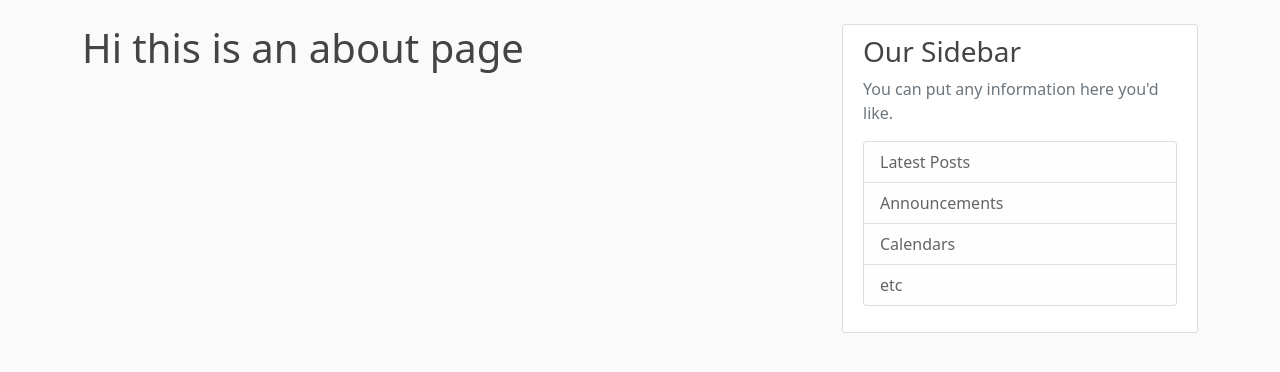
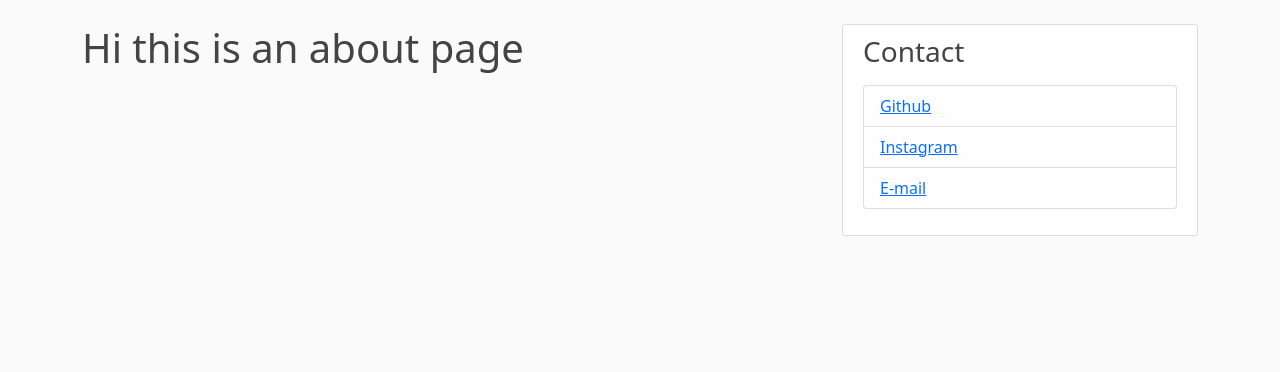
Before and after one commit to AdityaSharma223/flaskwebsite, a Flask app: page /about in a window 1280 px wide. Shown: the part 56-428 px from the top of the page. Run offline with Flask 3, Linux system fonts and the light colour scheme.

Commit message:
completed

```diff
--- a/flaskblog/templates/layout.html
+++ b/flaskblog/templates/layout.html
@@ -64,13 +64,12 @@
                 </div>
                 <div class="col-md-4">
                     <div class="content-section">
-                        <h3>Our Sidebar</h3>
-                        <p class='text-muted'>You can put any information here you'd like.
+                        <h3>Contact</h3>
+                        <p class='text-muted'>
                         <ul class="list-group">
-                            <li class="list-group-item list-group-item-light">Latest Posts</li>
-                            <li class="list-group-item list-group-item-light">Announcements</li>
-                            <li class="list-group-item list-group-item-light">Calendars</li>
-                            <li class="list-group-item list-group-item-light">etc</li>
+                            <li class="list-group-item list-group-item-light"><a href="https://github.com/AdityaSharma223/">Github</a></li>
+                            <li class="list-group-item list-group-item-light"><a href="https://instagram.com/6conceptualhoney9/">Instagram</a></li>
+                            <li class="list-group-item list-group-item-light"><a href="https://mailto:adusharma2004@gmail.com/">E-mail</a></li>
                         </ul>
                         </p>
                     </div>
```
